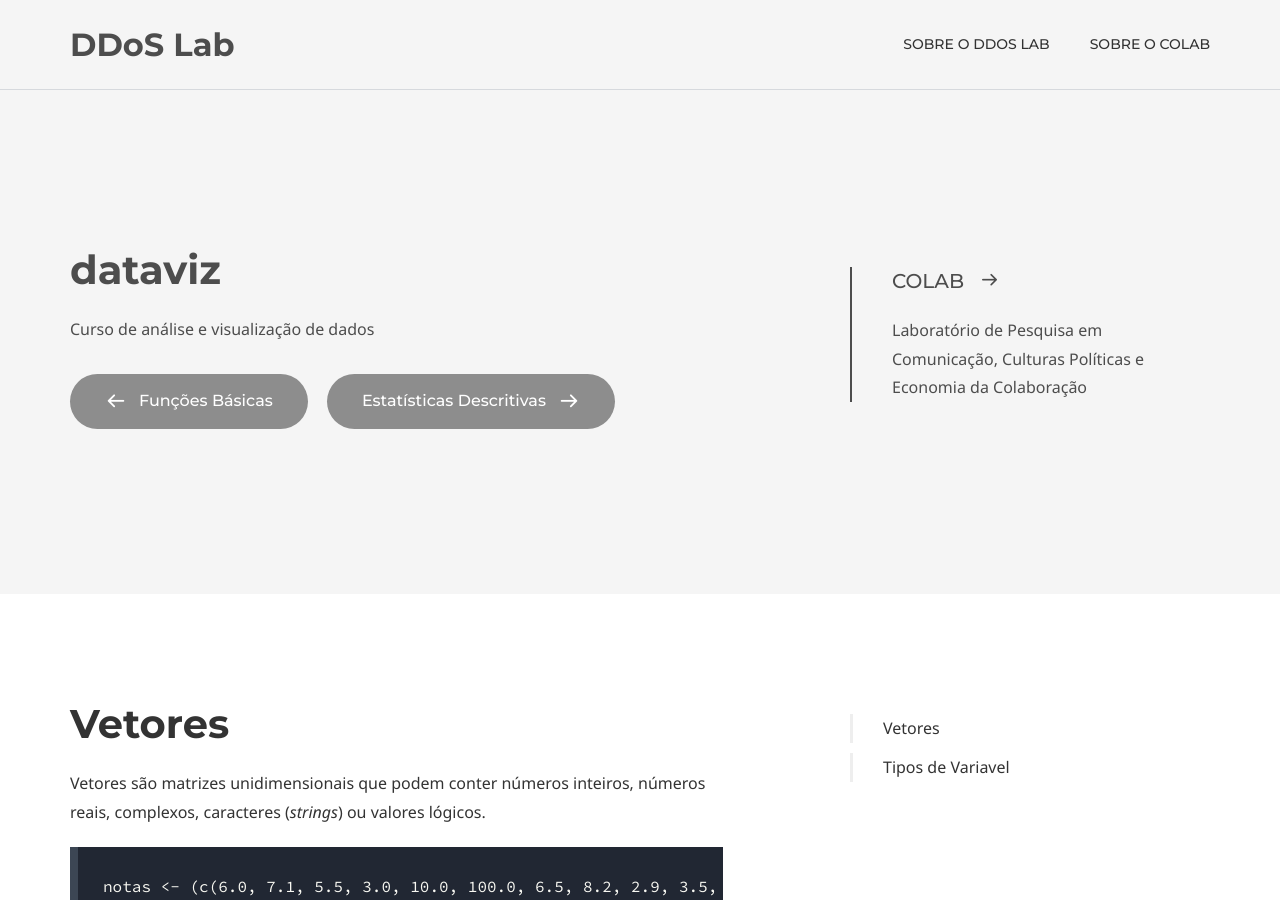
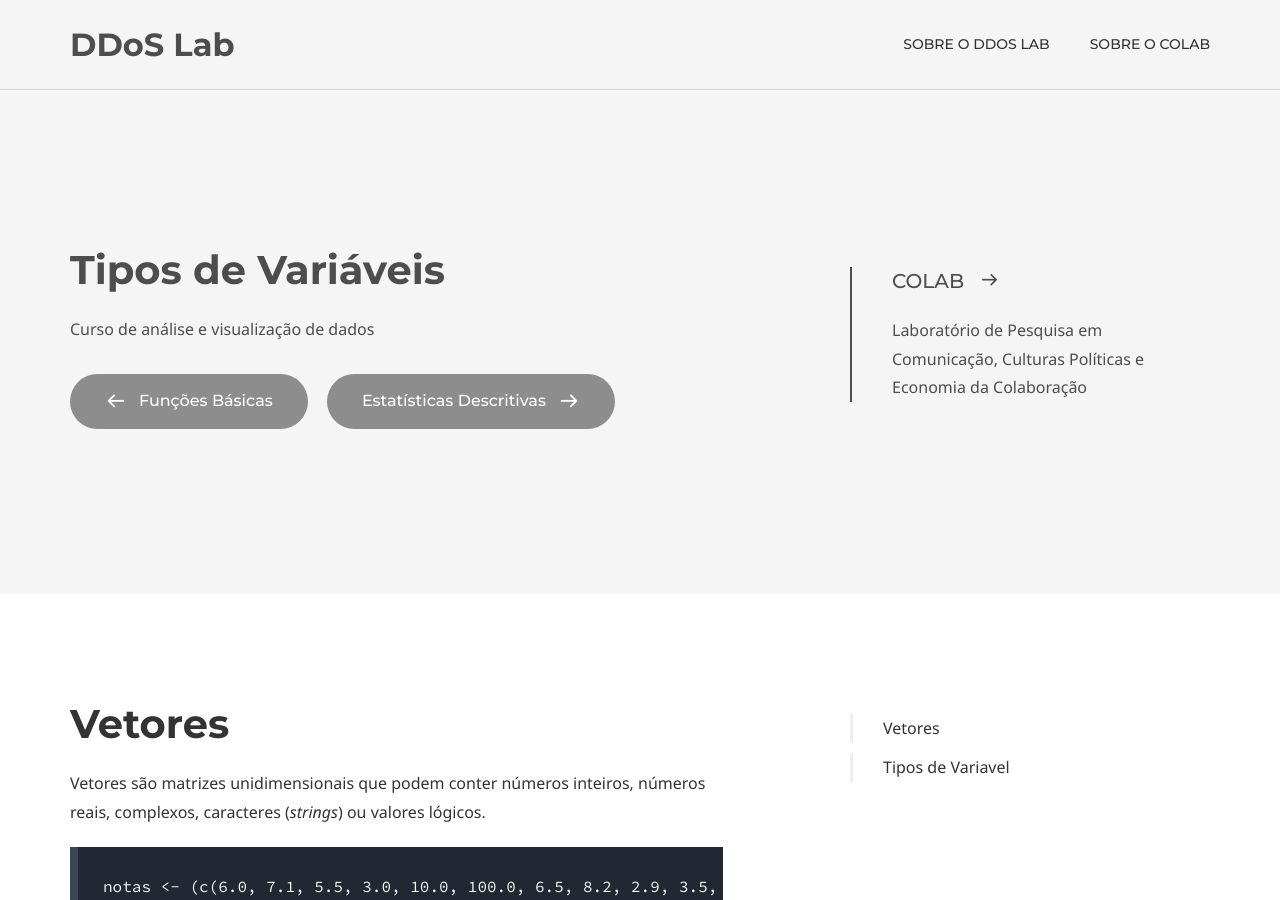
Before and after one commit to coLAB-UFF/docs, a Jekyll site: the page built from dataviz_02.md, in a window 1280 px wide and 900 px high. Built offline with Jekyll 4.4.1, drawn with Linux system fonts in a browser that asks for light colours; some web fonts are replaced.

Commit message:
Update dataviz_02.md

```diff
--- a/dataviz_02.md
+++ b/dataviz_02.md
@@ -5,7 +5,7 @@ keywords:
 comments: false
 
 # Hero section
-title: dataviz
+title: Tipos de Variáveis
 description: Curso de análise e visualização de dados
 
 # Author box
```
